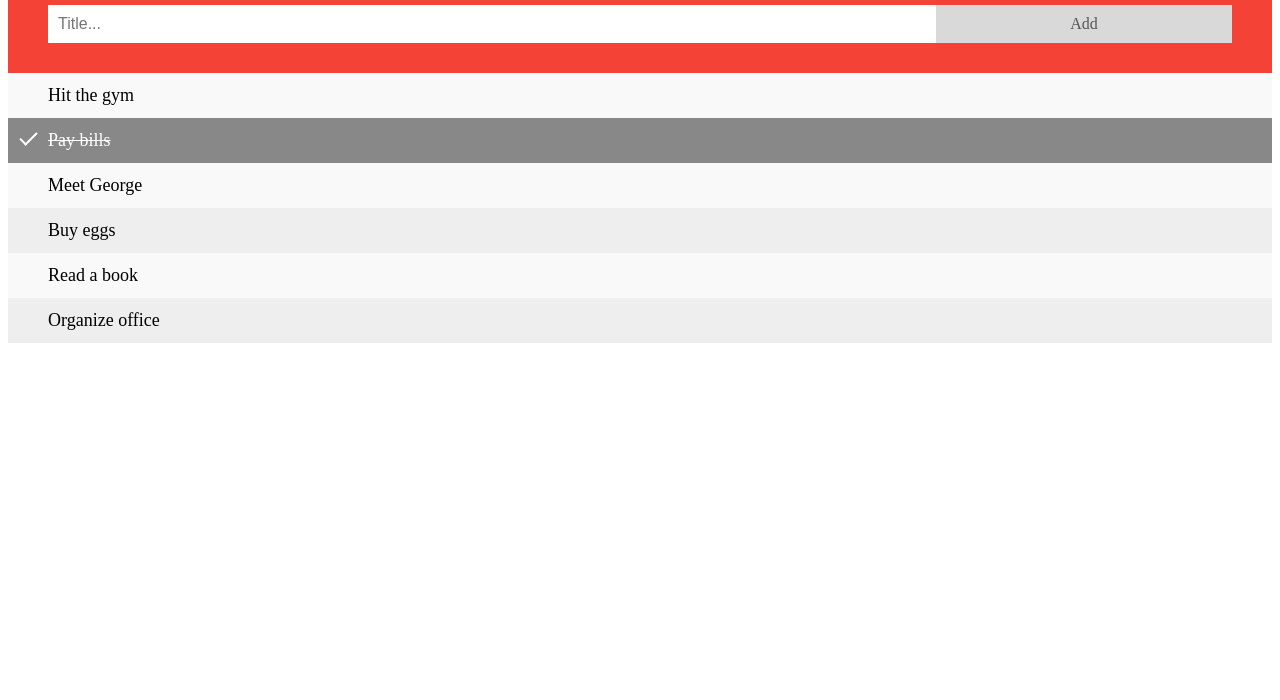
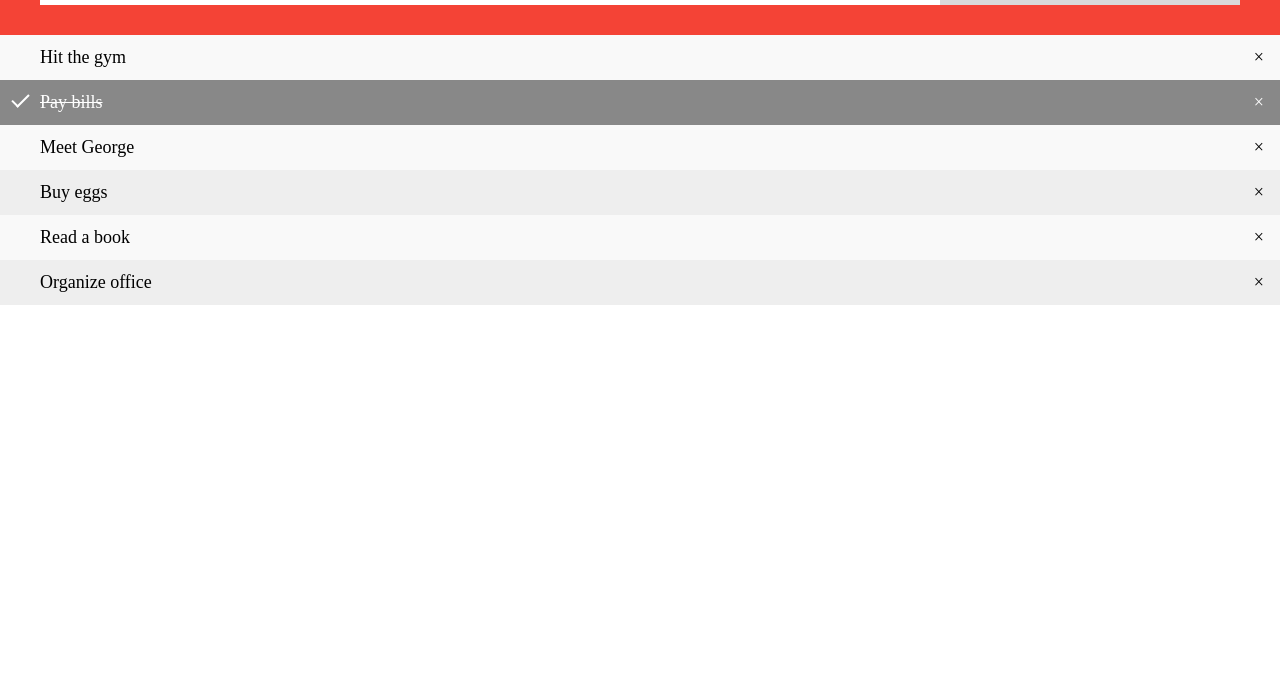
Before and after one commit to YY-Su/yysu.github.io, a plain HTML site: page index.html in a window 1280 px wide. Shown: the part 100-800 px from the top of the page. Drawn offline with Linux system fonts and the light colour scheme.

Commit message:
Update index.html

```diff
--- a/index.html
+++ b/index.html
@@ -1,8 +1,134 @@
-<link rel="stylesheet" type="text/css" href="/design.css">
-<script src="/script.js" type="text/javascript"></script>
+<!DOCTYPE html>
+<html>
+<head>
+<meta name="viewport" content="width=device-width, initial-scale=1">
+<style>
+body {
+  margin: 0;
+  min-width: 250px;
+}
+
+/* Include the padding and border in an element's total width and height */
+* {
+  box-sizing: border-box;
+}
+
+/* Remove margins and padding from the list */
+ul {
+  margin: 0;
+  padding: 0;
+}
+
+/* Style the list items */
+ul li {
+  cursor: pointer;
+  position: relative;
+  padding: 12px 8px 12px 40px;
+  list-style-type: none;
+  background: #eee;
+  font-size: 18px;
+  transition: 0.2s;
+
+  /* make the list items unselectable */
+  -webkit-user-select: none;
+  -moz-user-select: none;
+  -ms-user-select: none;
+  user-select: none;
+}
+
+/* Set all odd list items to a different color (zebra-stripes) */
+ul li:nth-child(odd) {
+  background: #f9f9f9;
+}
+
+/* Darker background-color on hover */
+ul li:hover {
+  background: #ddd;
+}
+
+/* When clicked on, add a background color and strike out text */
+ul li.checked {
+  background: #888;
+  color: #fff;
+  text-decoration: line-through;
+}
+
+/* Add a "checked" mark when clicked on */
+ul li.checked::before {
+  content: '';
+  position: absolute;
+  border-color: #fff;
+  border-style: solid;
+  border-width: 0 2px 2px 0;
+  top: 10px;
+  left: 16px;
+  transform: rotate(45deg);
+  height: 15px;
+  width: 7px;
+}
+
+/* Style the close button */
+.close {
+  position: absolute;
+  right: 0;
+  top: 0;
+  padding: 12px 16px 12px 16px;
+}
+
+.close:hover {
+  background-color: #f44336;
+  color: white;
+}
+
+/* Style the header */
+.header {
+  background-color: #f44336;
+  padding: 30px 40px;
+  color: white;
+  text-align: center;
+}
+
+/* Clear floats after the header */
+.header:after {
+  content: "";
+  display: table;
+  clear: both;
+}
+
+/* Style the input */
+input {
+  margin: 0;
+  border: none;
+  border-radius: 0;
+  width: 75%;
+  padding: 10px;
+  float: left;
+  font-size: 16px;
+}
+
+/* Style the "Add" button */
+.addBtn {
+  padding: 10px;
+  width: 25%;
+  background: #d9d9d9;
+  color: #555;
+  float: left;
+  text-align: center;
+  font-size: 16px;
+  cursor: pointer;
+  transition: 0.3s;
+  border-radius: 0;
+}
+
+.addBtn:hover {
+  background-color: #bbb;
+}
+</style>
+</head>
+<body>
 
 <div id="myDIV" class="header">
-    <h2>My To Do List</h2>
+  <h2 style="margin:5px">My To Do List</h2>
   <input type="text" id="myInput" placeholder="Title...">
   <span onclick="newElement()" class="addBtn">Add</span>
 </div>
@@ -15,3 +141,64 @@
   <li>Read a book</li>
   <li>Organize office</li>
 </ul>
+
+<script>
+  // Create a "close" button and append it to each list item
+  var myNodelist = document.getElementsByTagName("LI");
+  var i;
+  for (i = 0; i < myNodelist.length; i++) {
+    var span = document.createElement("SPAN");
+    var txt = document.createTextNode("\u00D7");
+    span.className = "close";
+    span.appendChild(txt);
+    myNodelist[i].appendChild(span);
+  }
+
+  // Click on a close button to hide the current list item
+  var close = document.getElementsByClassName("close");
+  var i;
+  for (i = 0; i < close.length; i++) {
+    close[i].onclick = function() {
+      var div = this.parentElement;
+      div.style.display = "none";
+    }
+  }
+
+  // Add a "checked" symbol when clicking on a list item
+  var list = document.querySelector('ul');
+  list.addEventListener('click', function(ev) {
+    if (ev.target.tagName === 'LI') {
+      ev.target.classList.toggle('checked');
+    }
+  }, false);
+
+  // Create a new list item when clicking on the "Add" button
+  function newElement() {
+    var li = document.createElement("li");
+    var inputValue = document.getElementById("myInput").value;
+    var t = document.createTextNode(inputValue);
+    li.appendChild(t);
+    if (inputValue === '') {
+      alert("You must write something!");
+    } else {
+      document.getElementById("myUL").appendChild(li);
+    }
+    document.getElementById("myInput").value = "";
+
+    var span = document.createElement("SPAN");
+    var txt = document.createTextNode("\u00D7");
+    span.className = "close";
+    span.appendChild(txt);
+    li.appendChild(span);
+
+    for (i = 0; i < close.length; i++) {
+      close[i].onclick = function() {
+        var div = this.parentElement;
+        div.style.display = "none";
+      }
+    }
+  }
+</script>
+
+</body>
+</html>
```
Lines whose indentation alone changed are shown as unchanged.
